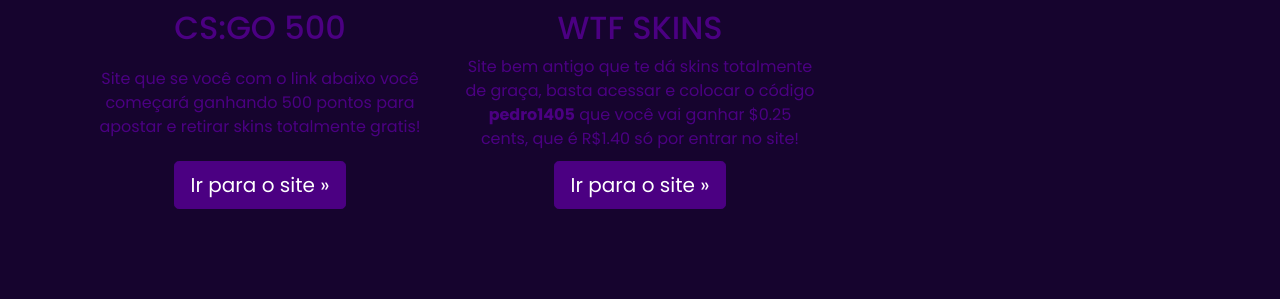
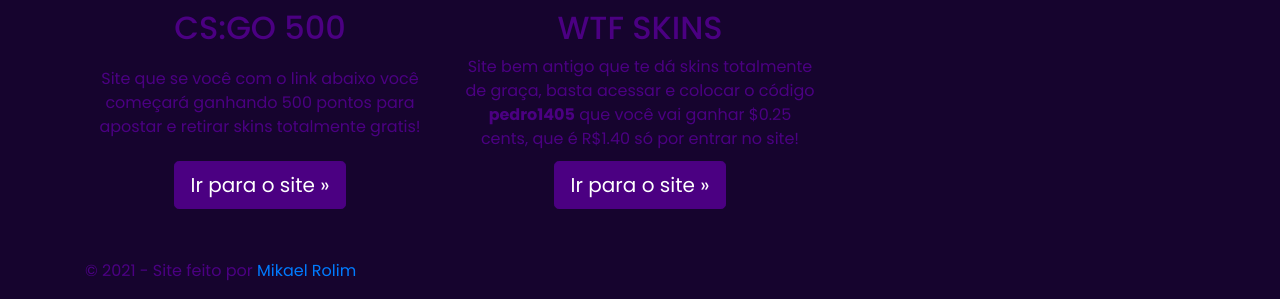
Before and after one commit to Mikael-R/plouro, a plain HTML site: page index.html in a window 1280 px wide. Shown: the part 1247-1546 px from the top of the page. Before the commit the page ends 1506 px from the top, so only its background shows below. Drawn offline with nearby package versions, Linux system fonts and the light colour scheme.

Commit message:
feat: add footer

```diff
--- a/index.html
+++ b/index.html
@@ -361,7 +361,14 @@
 
       <i class="bi bi-arrow-up-circle" id="scroll-up-btn"></i>
 
-      <footer></footer>
+      <footer>
+        <p class="float-start">
+          © 2021 - Site feito por
+          <a target="_blank" href="https://www.instagram.com/mikaelr404/">
+            Mikael Rolim
+          </a>
+        </p>
+      </footer>
     </main>
   </body>
 </html>
```
